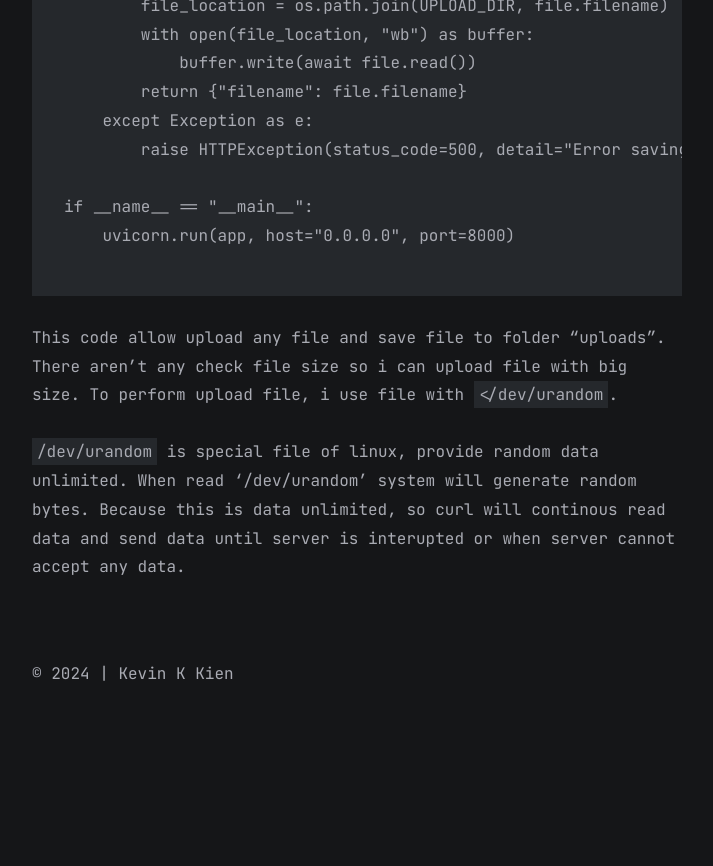
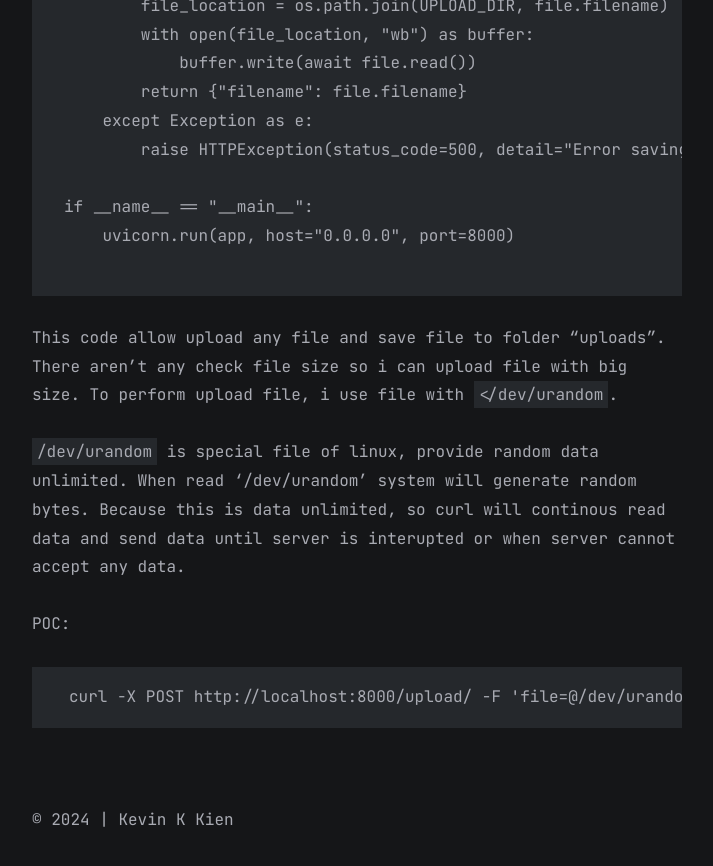
Before and after one commit to KevinKien/KevinKien.github.io, a Jekyll site: the page built from all_collections/_posts/2024-10-30-Research-DoS-Vulnerability-via multipart-Data.md, in a window 1280 px wide and 900 px high, scrolled down 1294 px. Shown: the top 866 px of the window, without its empty margins (283-996 px from the left). Built offline with Jekyll 4.4.1, drawn with Linux system fonts in a browser that asks for light colours; before the commit the page ends 2048 px from its top, so only the background shows below that.

Commit message:
Update 2024-10-30-Research-DoS-Vulnerability-via multipart-Data.md

````diff
--- a/all_collections/_posts/2024-10-30-Research-DoS-Vulnerability-via multipart-Data.md
+++ b/all_collections/_posts/2024-10-30-Research-DoS-Vulnerability-via multipart-Data.md
@@ -42,3 +42,9 @@ if __name__ == "__main__":
 This code allow upload any file and save file to folder "uploads". There aren't any check file size so i can upload file with big size. To perform upload file, i use file with `</dev/urandom`.
 
 `/dev/urandom` is special file of linux, provide random data unlimited. When read '/dev/urandom' system will generate random bytes. Because this is data unlimited, so curl will continous read data and send data until server is interupted or when server cannot accept any data.
+
+POC:
+
+```
+curl -X POST http://localhost:8000/upload/ -F 'file=@/dev/urandom'
+```
````
